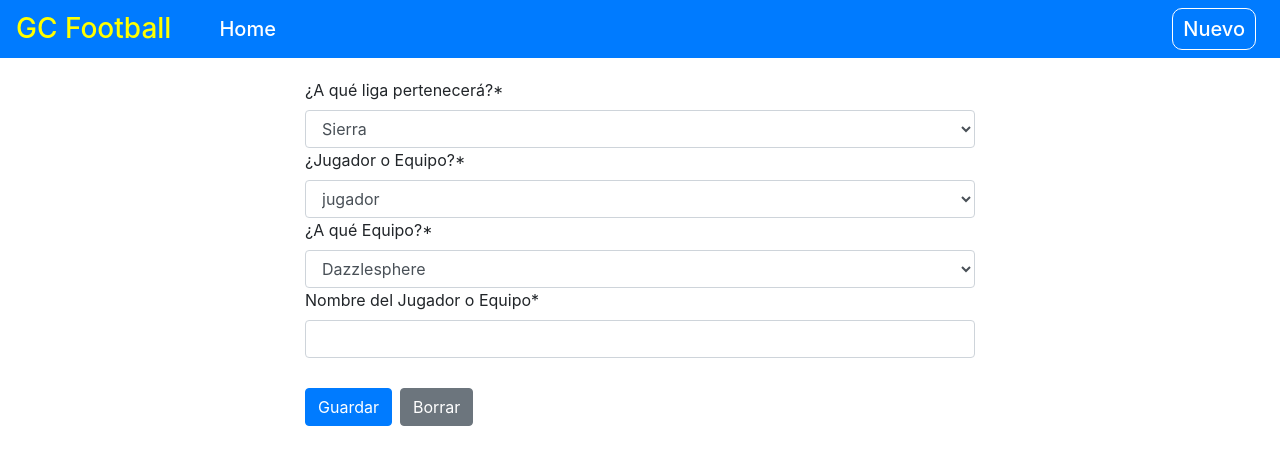
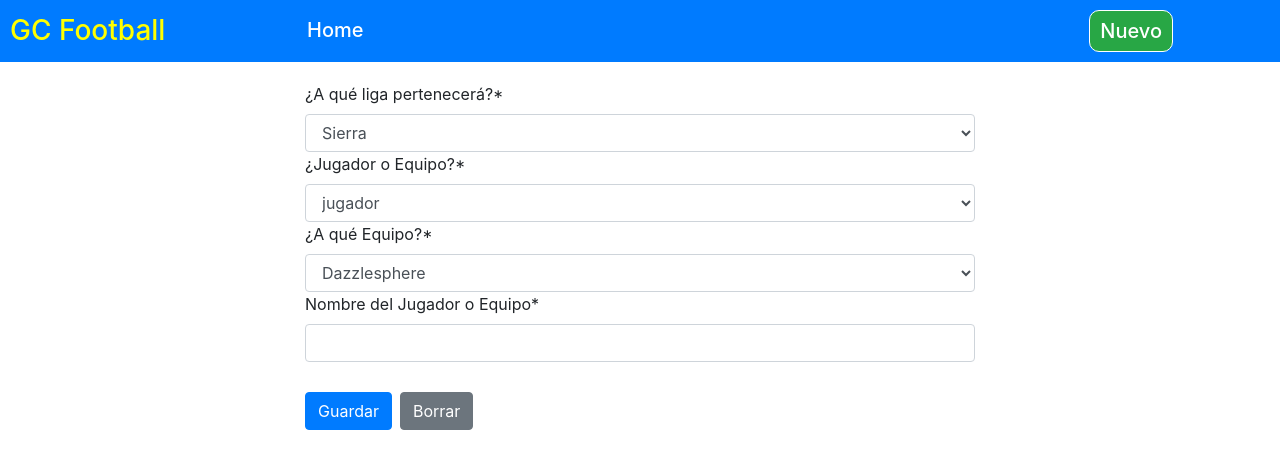
Before and after one commit to DRodriGerrard/Angular-GranCanariaFootball, an Angular app: page /add in a window 1280 px wide. Shown: the top 468 px of the page. Built offline with nearby package versions, Linux system fonts and the light colour scheme; data requests are answered from the project's data file.

Commit message:
Fix #19 Vista del team al que pertenece el player en su pagina details

```diff
--- a/src/app/components/navbar/navbar.component.css
+++ b/src/app/components/navbar/navbar.component.css
@@ -1,6 +1,38 @@
+.navbar {
+  padding: 0;
+}
 h3 {
+  padding: 5px 5px 5px 10px;
   color: rgba(255, 255, 0, 1);
 }
+
+.title {
+  width: 200px;
+}
+
+/*@media(max-width: 1300px) {
+  .title {
+    background-color: darkblue;
+    width: 100%;
+  }
+}*/
+
+.linklist {
+  padding: 10px 15px 10px 15px;
+  width: 85%;
+  display: flex;
+  flex-direction: row;
+  flex-wrap: wrap;
+  justify-content: space-between;
+}
+
+@media(max-width: 1300px) {
+  .linklist {
+    margin: 0 auto;
+    max-width: 70%;
+  }
+}
+
 
 .newlink {
   border-radius: 10px;
--- a/src/app/components/navbar/navbar.component.html
+++ b/src/app/components/navbar/navbar.component.html
@@ -1,15 +1,15 @@
 <nav class="navbar navbar-dark bg-primary">
-  <h3>GC Football</h3>
-  <ul class="navbar-nav mr-auto ml-5 mt-2 mt-xl-0 linklist">
-    <li class="nav-item">
+  <div class="title">
+    <h3>GC Football</h3>
+  </div>
+  <div class="navbar-nav linklist">
+    <div class="nav-item">
       <h5><a class="nav-link" [routerLink]="['']">Home</a></h5>
-    </li>
-  </ul>
-  <ul class="navbar-nav mr-2 mt-2 mt-xl-0 linklist">
-    <li class="nav-item">
-      <div class="newlink">
+    </div>
+    <div class="nav-item">
+      <div class="newlink bg-success">
         <h5><a class="nav-link" [routerLink]="['add']">Nuevo</a></h5>
       </div>
-    </li>
-  </ul>
+    </div>
+  </div>
 </nav>
--- a/src/app/pages/leagues-details/leagues-details.component.css
+++ b/src/app/pages/leagues-details/leagues-details.component.css
@@ -3,6 +3,10 @@
   flex-direction: row;
   flex-wrap: wrap;
   justify-content: space-evenly;
+}
+
+.main__details {
+  margin-top: 40px;
 }
 
 h2 {
@@ -18,3 +22,7 @@ h2 {
 .nav {
   margin-bottom: 20px;
 }
+
+.search {
+  border: 1px solid rgba(0, 123, 255, 1);
+}
--- a/src/app/pages/leagues-details/leagues-details.component.html
+++ b/src/app/pages/leagues-details/leagues-details.component.html
@@ -6,7 +6,7 @@
 
   <div class="container nav">
     <div class="form-group">
-      <input type="text" (keyup)="search()" class="form-control" id="name" [(ngModel)]="toSearch" placeholder="Jugador o Equipo?">
+      <input type="text" (keyup)="search()" class="form-control search" id="name" [(ngModel)]="toSearch" placeholder="Buscar">
     </div>
   </div>
 
--- a/src/app/pages/main/main.component.css
+++ b/src/app/pages/main/main.component.css
@@ -6,7 +6,7 @@
   display: flex;
   flex-direction: row;
   flex-wrap: wrap;
-  justify-content: space-around;
+  justify-content: space-evenly;
 }
 
 .leagues__quest {
--- a/src/app/pages/main/main.component.html
+++ b/src/app/pages/main/main.component.html
@@ -1,4 +1,4 @@
-<div class="main__leagues">
+<div class="main__leagues container">
   <div class="leagues__quest">
     <h2>¿Qué liga quieres ver?</h2>
   </div>
--- a/src/app/pages/players-details/players-details.component.css
+++ b/src/app/pages/players-details/players-details.component.css
@@ -0,0 +1,11 @@
+.main__details {
+  margin-top: 40px;
+  display: flex;
+  flex-direction: row;
+  flex-wrap: wrap;
+  justify-content: space-evenly;
+}
+h5 {
+  margin-bottom: 5px;
+  text-align: center;
+}
--- a/src/app/pages/players-details/players-details.component.html
+++ b/src/app/pages/players-details/players-details.component.html
@@ -1,5 +1,10 @@
 <div class="main__details">
   <div class="players__component">
+    <h5>Juagdor</h5>
     <app-main-players [player]="player"></app-main-players>
   </div>
+  <div class="teams__component">
+    <h5>Equipo</h5>
+    <app-main-teams [team]="team"></app-main-teams>
+  </div>
 </div>
--- a/src/app/pages/players-details/players-details.component.ts
+++ b/src/app/pages/players-details/players-details.component.ts
@@ -2,7 +2,9 @@ import { Component, OnInit } from '@angular/core';
 import { ActivatedRoute } from '@angular/router';
 import { Subscription } from 'rxjs';
 import { Player } from 'src/app/interfaces/player';
+import { Team } from 'src/app/interfaces/team';
 import { PlayersService } from 'src/app/services/players/players.service';
+import { TeamsService } from 'src/app/services/teams/teams.service';
 
 @Component({
   selector: 'app-players-details',
@@ -12,10 +14,15 @@ import { PlayersService } from 'src/app/services/players/players.service';
 export class PlayersDetailsComponent implements OnInit {
 
   public player: Player = {};
+  public team: Team = {};
   private subscription: Subscription = new Subscription();
   private playerParam: string = '';
 
-  constructor(private player$: PlayersService,private router: ActivatedRoute) { }
+  constructor(
+    private player$: PlayersService,
+    private team$: TeamsService,
+    private router: ActivatedRoute
+  ) { }
 
   ngOnInit(): void {
     this.subscription = this.router.params.subscribe(params => {
@@ -25,7 +32,14 @@ export class PlayersDetailsComponent implements OnInit {
   }
 
   showPlayer(routerParam:string): Subscription {
-    return this.player$.getPlayerById(routerParam).subscribe( (res: Player) => this.player = res);
+    return this.player$.getPlayerById(routerParam).subscribe( (res: Player) => {
+      this.player = res
+      this.showTeam(this.player.teamId!);
+    });
+  }
+
+  showTeam(teamId:string) {
+    return this.team$.getTeamById(teamId).subscribe( (res:Team) => this.team = res);
   }
 
   ngOnDestroy(): void {
--- a/src/app/pages/teams-details/teams-details.component.css
+++ b/src/app/pages/teams-details/teams-details.component.css
@@ -1,8 +1,20 @@
+.main__details {
+  margin-top: 40px;
+}
+
 .players__component {
-  display: grid;
-  grid-template-columns: 1fr 1fr 1fr 1fr;
+  display: flex;
+  flex-direction: row;
+  flex-wrap: wrap;
+  justify-content: space-evenly;
 }
 
 h2 {
   text-align: center;
 }
+
+.players {
+  border: 1px solid black;
+  border-radius: 10px;
+  margin-bottom: 30px;
+}
--- a/src/app/pages/teams-details/teams-details.component.html
+++ b/src/app/pages/teams-details/teams-details.component.html
@@ -2,8 +2,10 @@
   <div class="league__component">
     <app-main-teams [team]="team"></app-main-teams>
   </div>
-  <h2>Jugadores de {{team.teamName}}</h2>
-  <div class="players__component">
-    <app-main-players *ngFor="let player of players" [player]="player"></app-main-players>
+  <div class="container players">
+    <h2>Jugadores de {{team.teamName}}</h2>
+    <div class="players__component">
+      <app-main-players *ngFor="let player of players" [player]="player"></app-main-players>
+    </div>
   </div>
 </div>
--- a/src/styles.css
+++ b/src/styles.css
@@ -1 +1,8 @@
 /* You can add global styles to this file, and also import other style files */
+.card {
+  margin-top: 0 !important;
+}
+
+body{
+  margin: 0 !important;
+};
```
